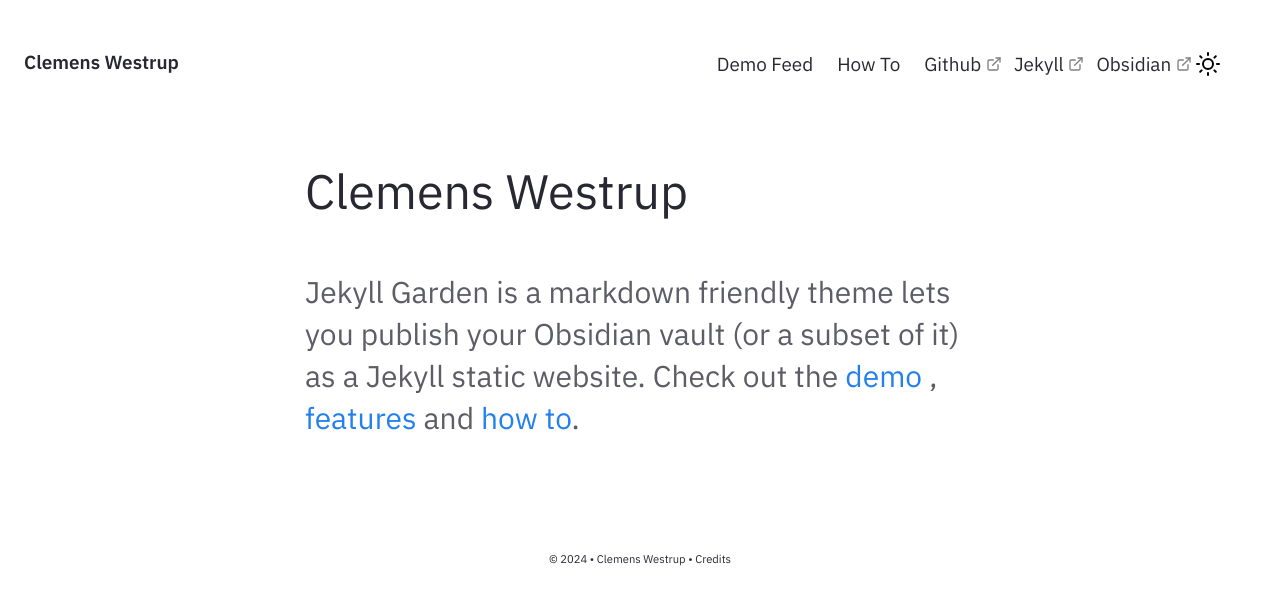
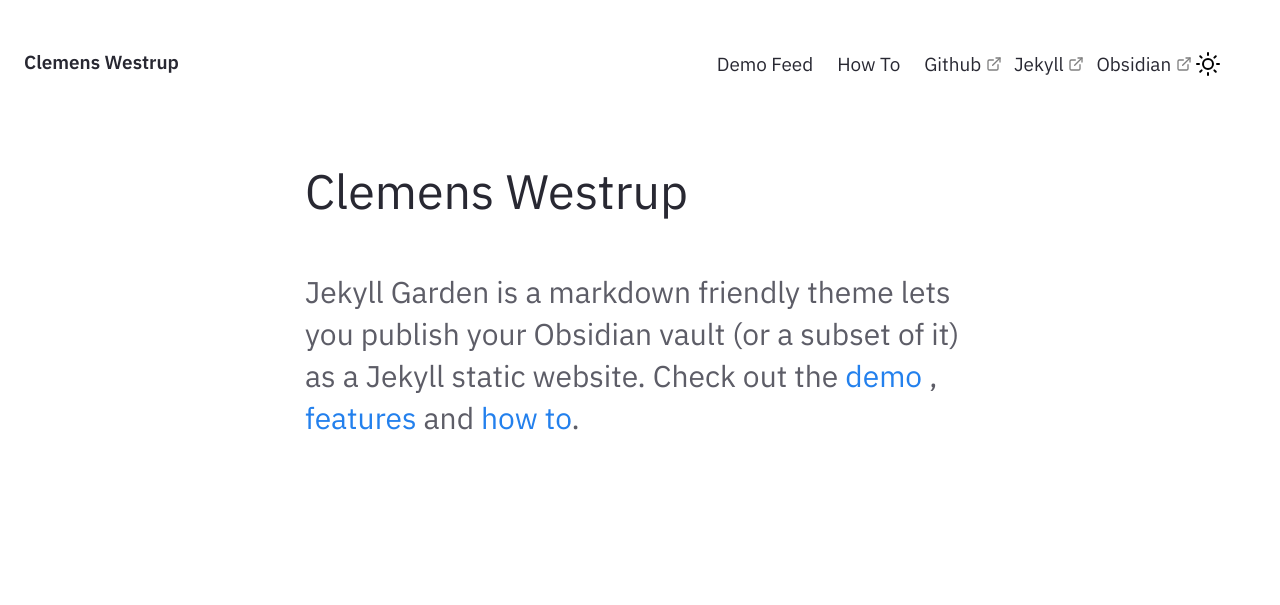
Before and after one commit to cle-ment/cle-ment.github.io, a Jekyll site: the page built from pages/index.md, in a window 1280 px wide. Shown: the top 605 px of the page. Built offline with Jekyll 4.4.1, drawn with Linux system fonts in a browser that asks for light colours.

Commit message:
Update config

```diff
--- a/_config.yml
+++ b/_config.yml
@@ -29,9 +29,6 @@ baseurl: ""
 # If you are deleting this, make sure you remove it from HTML files too
 heading: Clemens Westrup # Change this
 content: Obsidian ready Jekyll Theme
-copyright:
-  year: © 2024
-  msg: Clemens Westrup
 
 # Set title and content for private & broken link tooltop
 privatelinks:
```
